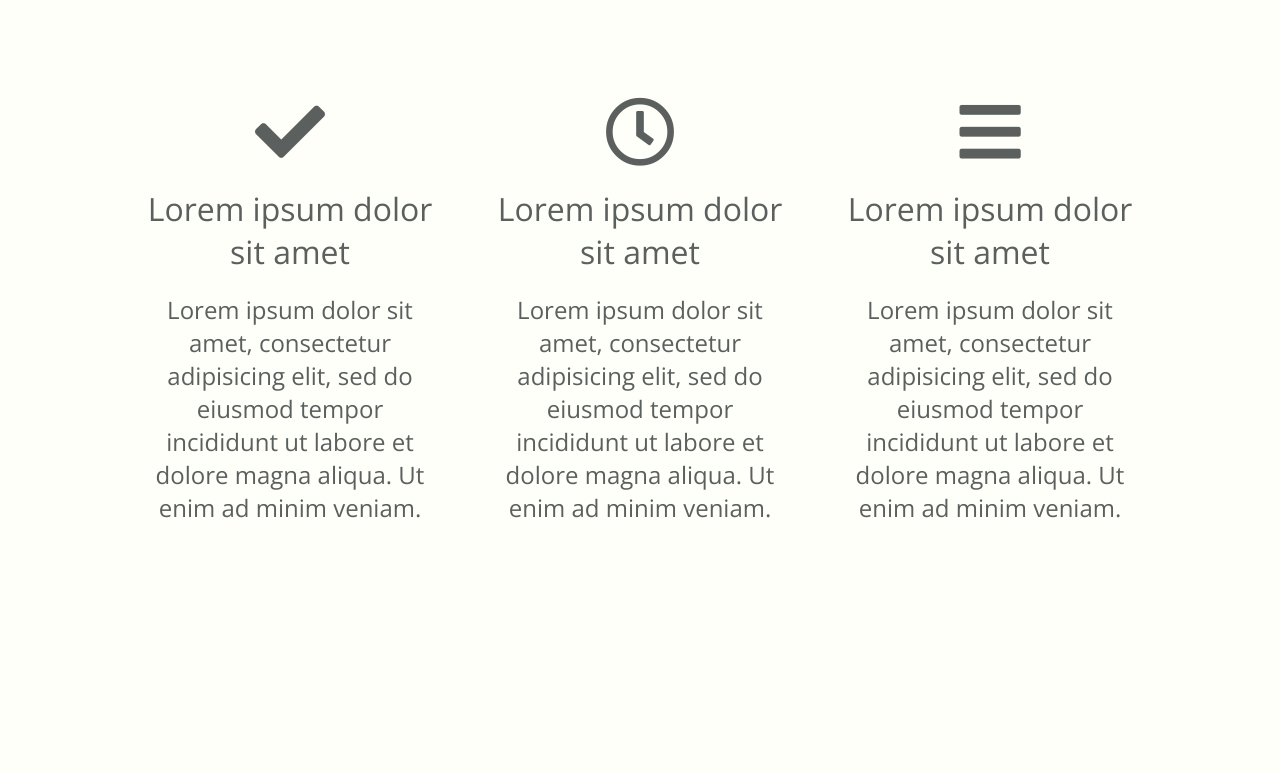
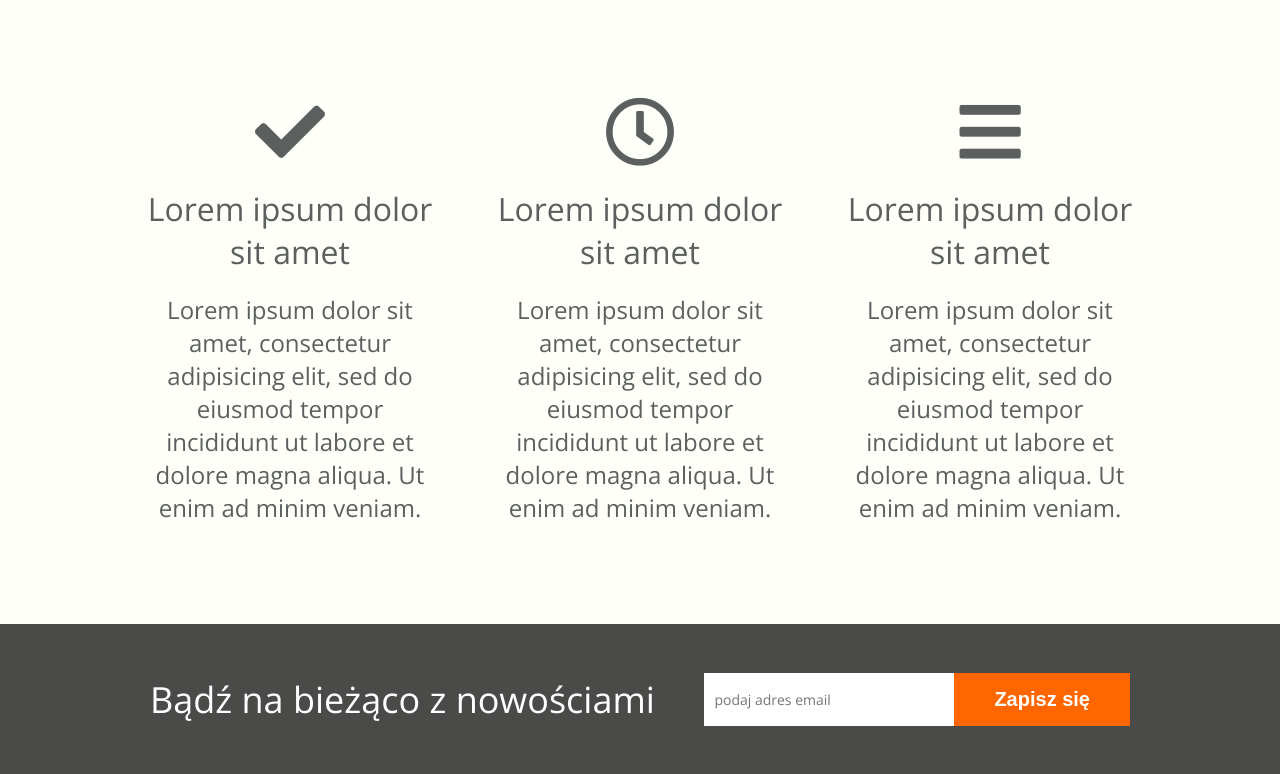
Before and after one commit to emcecha/zaplanuj-jedzonko, a website: page index.html in a window 1280 px wide. Shown: the part 853-1627 px from the top of the page. Before the commit the page ends 1477 px from the top, so only its background shows below. Drawn offline with nearby package versions, Linux system fonts and the light colour scheme; files that its build step writes are made by us from their sources; files whose address does not match are found by name; a web font is replaced by a local one.

Commit message:
dodanie sekcji z zapisem na newsletter do landing page, ostylowanie sekcji

```diff
--- a/index.html
+++ b/index.html
@@ -119,6 +119,20 @@
         </div>
     </section>
 
+    <section class="news">
+        <div class="news__container container">
+            <h3 class="news__text">
+                Bądź na bieżąco z nowościami
+            </h3>
+            <form class="news__form" action="index.html" method="post">
+                <input type="email" name="email" placeholder="podaj adres email" class="news__input">
+                <button type="submit" name="button" class="button">
+                    Zapisz się
+                </button>
+            </form>
+        </div>
+    </section>
+
 
 </body>
 
--- a/scss/main.scss
+++ b/scss/main.scss
@@ -8,3 +8,4 @@
 @import "partials/page_carousel";
 @import "partials/page_call_to_action";
 @import "partials/page_about_app";
+@import "partials/page_newsletter";
--- a/scss/partials/_base.scss
+++ b/scss/partials/_base.scss
@@ -1,4 +1,5 @@
-html {
+html,
+input {
     font-family: $text-font-family;
 }
 
--- a/scss/partials/_page_buttons.scss
+++ b/scss/partials/_page_buttons.scss
@@ -1,5 +1,6 @@
 .button {
     color: white;
+    border: none;
     background-color: $accent-color;
     cursor: pointer;
     padding: 15px 40px;
--- /dev/null
+++ b/scss/partials/_page_newsletter.scss
@@ -0,0 +1,34 @@
+.news {
+    background-color: $header-bcg-color;
+    height: 150px;
+
+    &__container {
+        display: flex;
+        justify-content: space-between;
+        align-items: center;
+        height: 100%;
+    }
+
+    &__text {
+        color: white;
+        font-weight: 400;
+        font-size: 36px;
+        padding-right: 20px;
+    }
+
+    &__form {
+        display: flex;
+    }
+
+    &__input {
+        border: none;
+        padding: 0 10px;
+        width: 250px;
+        font-size: $regular-font-size;
+    }
+
+    .button {
+        font-size: 20px;
+        font-weight: 700;
+    }
+}
```
